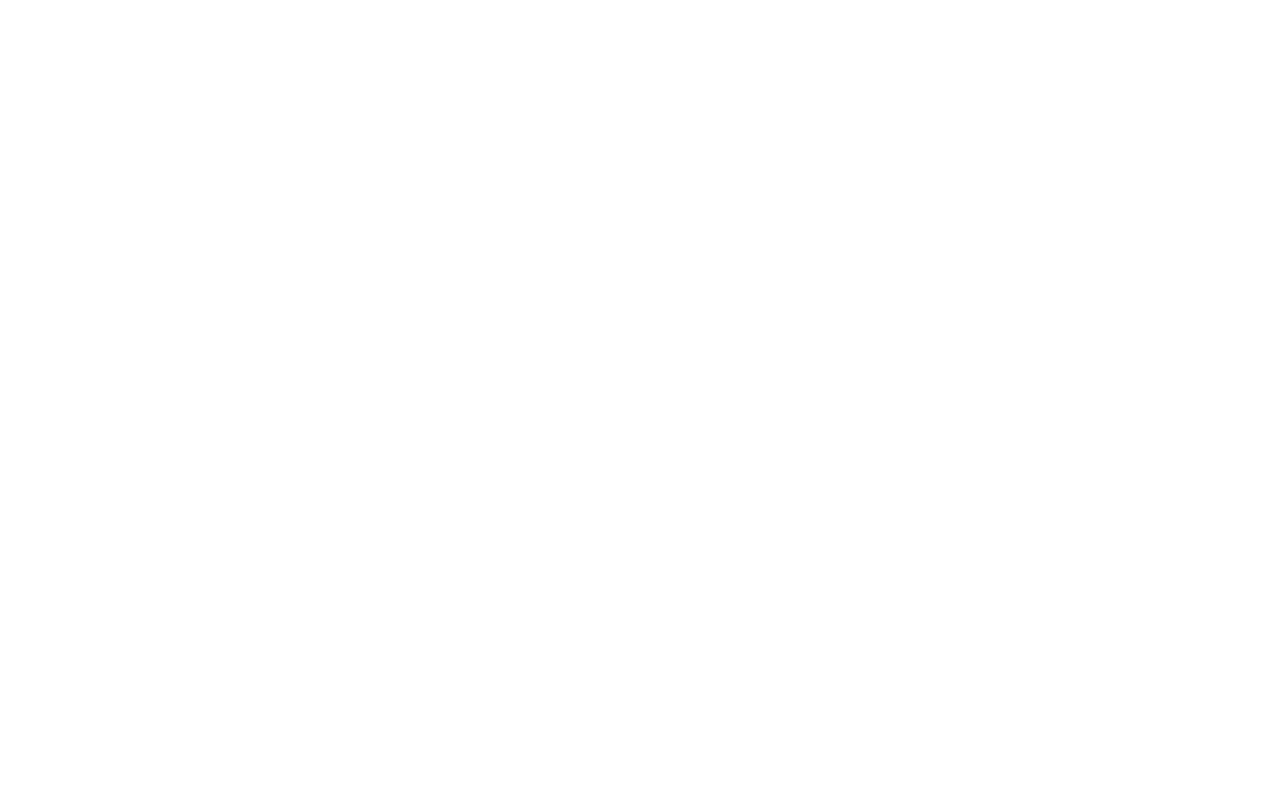
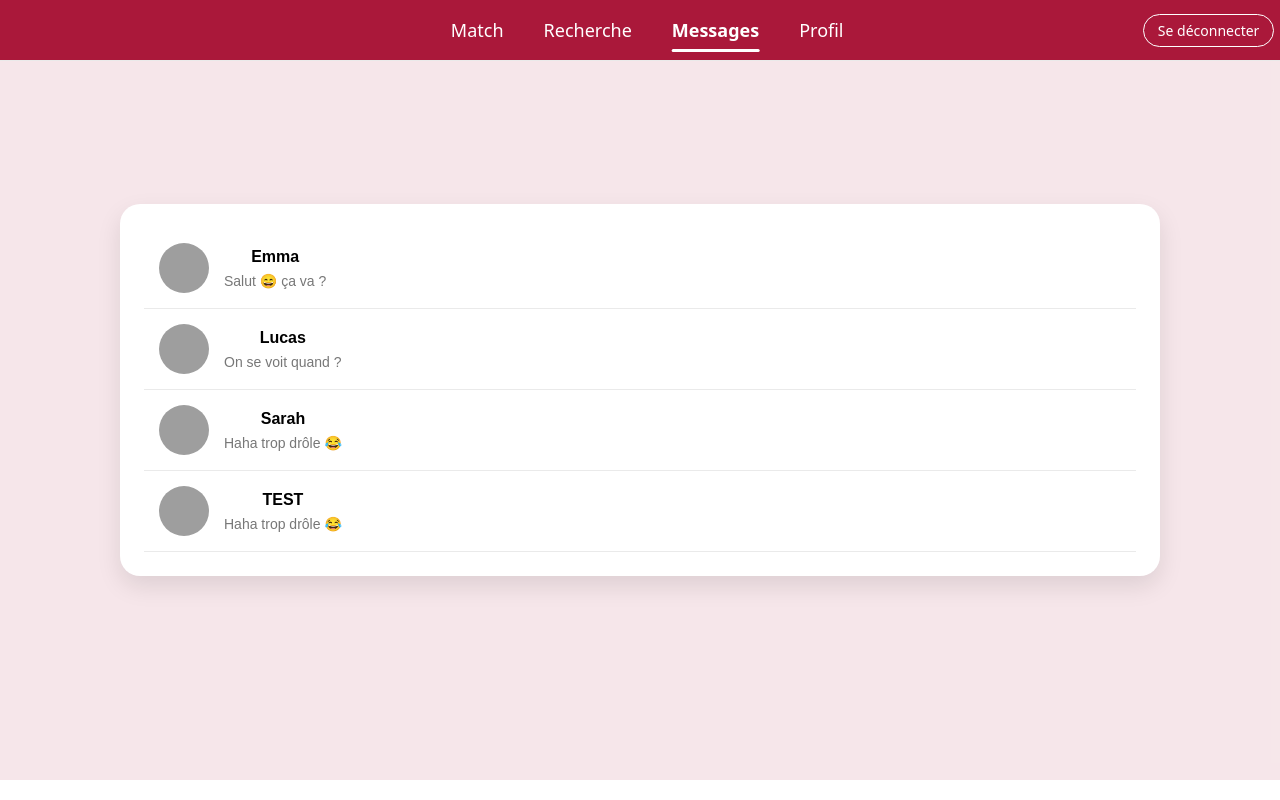
Before and after one commit to S-Stanley/matcha, a React (Vite) app in the folder vite-project/: page /message in a window 1280 px wide. Before the commit this address had no page. Built offline with nearby package versions, Linux system fonts and the light colour scheme; grey boxes are pictures that could not be loaded.

Commit message:
Feat: Navigation Bar

```diff
--- a/vite-project/src/App.jsx
+++ b/vite-project/src/App.jsx
@@ -1,9 +1,12 @@
 import { BrowserRouter as Router, Routes, Route } from "react-router-dom";
+import MainLayout from "./UI/MainLayout";
 import Login from './pages/Login.jsx'
 import Register from './pages/Register.jsx'
 import CompleteProfile from './pages/CompleteProfile.jsx'
 import Match from './pages/Match.jsx'
 import Profile from './pages/Profile.jsx'
+import Message from './pages/Message.jsx'
+import Recherche from './pages/Recherche.jsx'
 import './App.css'
 
 function App() {
@@ -13,8 +16,12 @@ function App() {
         <Route path="/" element={<Login />} />
         <Route path="/register" element={<Register />} />
         <Route path="/completeprofile" element={<CompleteProfile />} />
-        <Route path="/match" element={<Match />} />
-        <Route path="/profile" element={<Profile />} />
+        <Route element={<MainLayout />}>
+          <Route path="/match" element={<Match />} />
+          <Route path="/recherche" element={<Recherche />} />
+          <Route path="/profile" element={<Profile />} />
+          <Route path="/message" element={<Message />} />
+        </Route>
       </Routes>
     </Router>
   )
--- a/vite-project/src/CSS/Match.css
+++ b/vite-project/src/CSS/Match.css
@@ -108,66 +108,3 @@
   box-shadow: 0 8px 20px rgb(170, 24, 58);
   transition: transform 0.2s ease, box-shadow 0.2s ease;
 }
-
- /* :::::::::::::::::::::::::::::::::::::::: */
-
- .top-bar {
-  position: fixed;
-  top: 0;
-  width: 98%;
-  height: 60px;
-
-  display: flex;
-  align-items: center;
-
-  padding: 0 20px;
-
-  background: rgb(170, 24, 58);
-  border-bottom: 1px solid #eaeaea;
-}
-
-.top-center {
-  position: absolute;
-  left: 50%;
-  transform: translateX(-50%);
-
-  display: flex;
-  gap: 40px;
-}
-
-.top-item {
-  font-size: 18px;
-  font-weight: 500;
-  color: white;
-  cursor: pointer;
-  position: relative;
-}
-
-.top-item.active {
-  color: white;
-  font-weight: 600;
-}
-
-.top-item.active::after {
-  content: "";
-  position: absolute;
-  bottom: -8px;
-  left: 0;
-  width: 100%;
-  height: 3px;
-  background-color: white;
-  border-radius: 2px;
-}
-
-.logout-button {
-  margin-left: auto;
-
-  background: transparent;
-  border: 1px solid white;
-  color: white;
-
-  padding: 6px 14px;
-  border-radius: 20px;
-  font-size: 14px;
-  cursor: pointer;
-}
--- /dev/null
+++ b/vite-project/src/CSS/Message.css
@@ -0,0 +1,71 @@
+.message-container {
+    min-height: 100vh;
+    background: white;
+    font-family: sans-serif;
+  }
+
+  /* Contenu */
+  .message-content {
+    min-height: calc(100vh - 60px);
+    padding: 20px;
+    display: flex;
+    flex-direction: column;
+    justify-content: center;
+    align-items: center;
+    gap: 40px;
+    background: rgba(170, 24, 58, 0.107);
+  }
+
+  .message {
+    width: 90%;
+    max-width: 80%;   /* largeur confortable */
+    color: black;
+    border-radius: 20px;
+    background: white;
+    box-shadow: 0 10px 25px rgba(0, 0, 0, 0.1);
+    padding: 24px;
+  }
+
+
+  /* Conversation */
+  .conversation-item {
+    display: flex;
+    align-items: center;
+    gap: 15px;
+
+    padding: 15px;
+    border-bottom: 1px solid #eaeaea;
+    cursor: pointer;
+    background: white;
+
+    transition: background 0.2s;
+  }
+
+  .conversation-item:hover {
+    background: #f2f2f2;
+  }
+
+  /* Avatar */
+  .conversation-avatar {
+    width: 50px;
+    height: 50px;
+    border-radius: 50%;
+    object-fit: cover;
+  }
+
+  /* Texte */
+  .conversation-info {
+    display: flex;
+    flex-direction: column;
+  }
+
+  .conversation-name {
+    font-weight: 600;
+    margin: 0;
+  }
+
+  .conversation-last {
+    font-size: 14px;
+    color: #777;
+    margin: 2px 0 0;
+  }
--- /dev/null
+++ b/vite-project/src/CSS/NavigationBar.css
@@ -0,0 +1,60 @@
+.top-bar {
+    position: fixed;
+    top: 0;
+    width: 98%;
+    height: 60px;
+
+    display: flex;
+    align-items: center;
+
+    padding: 0 20px;
+
+    background: rgb(170, 24, 58);
+    border-bottom: 1px solid #eaeaea;
+  }
+
+  .top-center {
+    position: absolute;
+    left: 50%;
+    transform: translateX(-50%);
+
+    display: flex;
+    gap: 40px;
+  }
+
+  .top-item {
+    font-size: 18px;
+    font-weight: 500;
+    color: white;
+    cursor: pointer;
+    position: relative;
+  }
+
+  .top-item.active {
+    color: white;
+    font-weight: 600;
+  }
+
+  .top-item.active::after {
+    content: "";
+    position: absolute;
+    bottom: -8px;
+    left: 0;
+    width: 100%;
+    height: 3px;
+    background-color: white;
+    border-radius: 2px;
+  }
+
+  .logout-button {
+    margin-left: auto;
+
+    background: transparent;
+    border: 1px solid white;
+    color: white;
+
+    padding: 6px 14px;
+    border-radius: 20px;
+    font-size: 14px;
+    cursor: pointer;
+  }
--- a/vite-project/src/CSS/Profile.css
+++ b/vite-project/src/CSS/Profile.css
@@ -1,8 +1,7 @@
 .myprofile-container {
     width: 100vw;
-    min-height: 100vh;
     color: #000000;
-    background-color: white;
+    background: white;
     font-family: "Segoe UI", Roboto, sans-serif;
   }
 
--- /dev/null
+++ b/vite-project/src/UI/MainLayout.jsx
@@ -0,0 +1,11 @@
+import { Outlet } from "react-router-dom";
+import NavigationBar from "./NavigationBar";
+
+export default function MainLayout() {
+  return (
+    <>
+      <NavigationBar />
+      <Outlet />
+    </>
+  );
+}
--- /dev/null
+++ b/vite-project/src/UI/NavigationBar.jsx
@@ -0,0 +1,44 @@
+import { NavLink } from "react-router-dom";
+import "../CSS/NavigationBar.css";
+
+export default function NavigationBar() {
+  return (
+    <div className="top-bar">
+      <div className="top-center">
+
+        <NavLink
+          to="/match"
+          className={({ isActive }) => isActive ? "top-item active" : "top-item"}
+        >
+          Match
+        </NavLink>
+
+        <NavLink
+          to="/recherche"
+          className={({ isActive }) => isActive ? "top-item active" : "top-item"}
+        >
+          Recherche
+        </NavLink>
+
+        <NavLink
+          to="/message"
+          className={({ isActive }) => isActive ? "top-item active" : "top-item"}
+        >
+          Messages
+        </NavLink>
+
+        <NavLink
+          to="/profile"
+          className={({ isActive }) => isActive ? "top-item active" : "top-item"}
+        >
+          Profil
+        </NavLink>
+
+      </div>
+
+      <button className="logout-button">
+        Se déconnecter
+      </button>
+    </div>
+  );
+}
--- a/vite-project/src/pages/Match.jsx
+++ b/vite-project/src/pages/Match.jsx
@@ -12,15 +12,6 @@ function Match() {
   return (
     <div className="match-container">
 
-  <div className="top-bar">
-    <div className="top-center">
-      <span className="top-item active">Match</span>
-      <span className="top-item">Recherche</span>
-      <span className="top-item">Messages</span>
-      <span className="top-item">Profil</span>
-    </div>
-      <button className="logout-button">Se déconnecter</button>
-  </div>
     <div className="match-content">
       <div className="profile">
         <div className="photo-container">
--- /dev/null
+++ b/vite-project/src/pages/Message.jsx
@@ -0,0 +1,71 @@
+import "../CSS/Message.css";
+import { useNavigate } from "react-router-dom";
+
+const conversations = [
+  {
+    id: 1,
+    name: "Emma",
+    avatar: "https://i.pravatar.cc/150?img=32",
+    lastMessage: "Salut 😄 ça va ?",
+  },
+  {
+    id: 2,
+    name: "Lucas",
+    avatar: "https://i.pravatar.cc/150?img=12",
+    lastMessage: "On se voit quand ?",
+  },
+  {
+    id: 3,
+    name: "Sarah",
+    avatar: "https://i.pravatar.cc/150?img=47",
+    lastMessage: "Haha trop drôle 😂",
+  },
+  {
+    id: 4,
+    name: "TEST",
+    avatar: "https://i.pravatar.cc/150?img=47",
+    lastMessage: "Haha trop drôle 😂",
+  },
+];
+
+function Message() {
+  const navigate = useNavigate();
+
+  const handleLogout = () => {
+    navigate("/");
+  };
+
+  const openConversation = (id) => {
+    navigate(`/messages/${id}`);
+  };
+
+  return (
+    <div className="message-container">
+
+        <div className="message-content">
+            <div className="message">
+            {conversations.map((conv) => (
+                <div
+                key={conv.id}
+                className="conversation-item"
+                onClick={() => openConversation(conv.id)}
+                >
+                <img
+                    src={conv.avatar}
+                    alt={conv.name}
+                    className="conversation-avatar"
+                />
+
+                <div className="conversation-info">
+                    <p className="conversation-name">{conv.name}</p>
+                    <p className="conversation-last">{conv.lastMessage}</p>
+                </div>
+                </div>
+            ))}
+            </div>
+        </div>
+    </div>
+  );
+}
+
+export default Message;
--- a/vite-project/src/pages/Profile.jsx
+++ b/vite-project/src/pages/Profile.jsx
@@ -78,19 +78,6 @@ function Profile() {
 
   return (
     <div className="myprofile-container">
-
-      {/* TOP BAR */}
-      <div className="top-bar">
-        <div className="top-center">
-          <span className="top-item">Match</span>
-          <span className="top-item">Recherche</span>
-          <span className="top-item">Messages</span>
-          <span className="top-item active">Profil</span>
-        </div>
-        <button className="logout-button" onClick={handleLogout}>
-          Se déconnecter
-        </button>
-      </div>
 
       <div className="myprofile-content">
         <div className="myprofile">
--- /dev/null
+++ b/vite-project/src/pages/Recherche.jsx
@@ -0,0 +1,17 @@
+import "../CSS/Recherche.css";
+
+function Recherche() {
+
+  return (
+    <div className="message-container">
+
+        <div className="message-content">
+            <div className="message">
+
+            </div>
+        </div>
+    </div>
+  );
+}
+
+export default Recherche;
```
Also changed, not shown: vite-project/src/CSS/Recherche.css (added).
